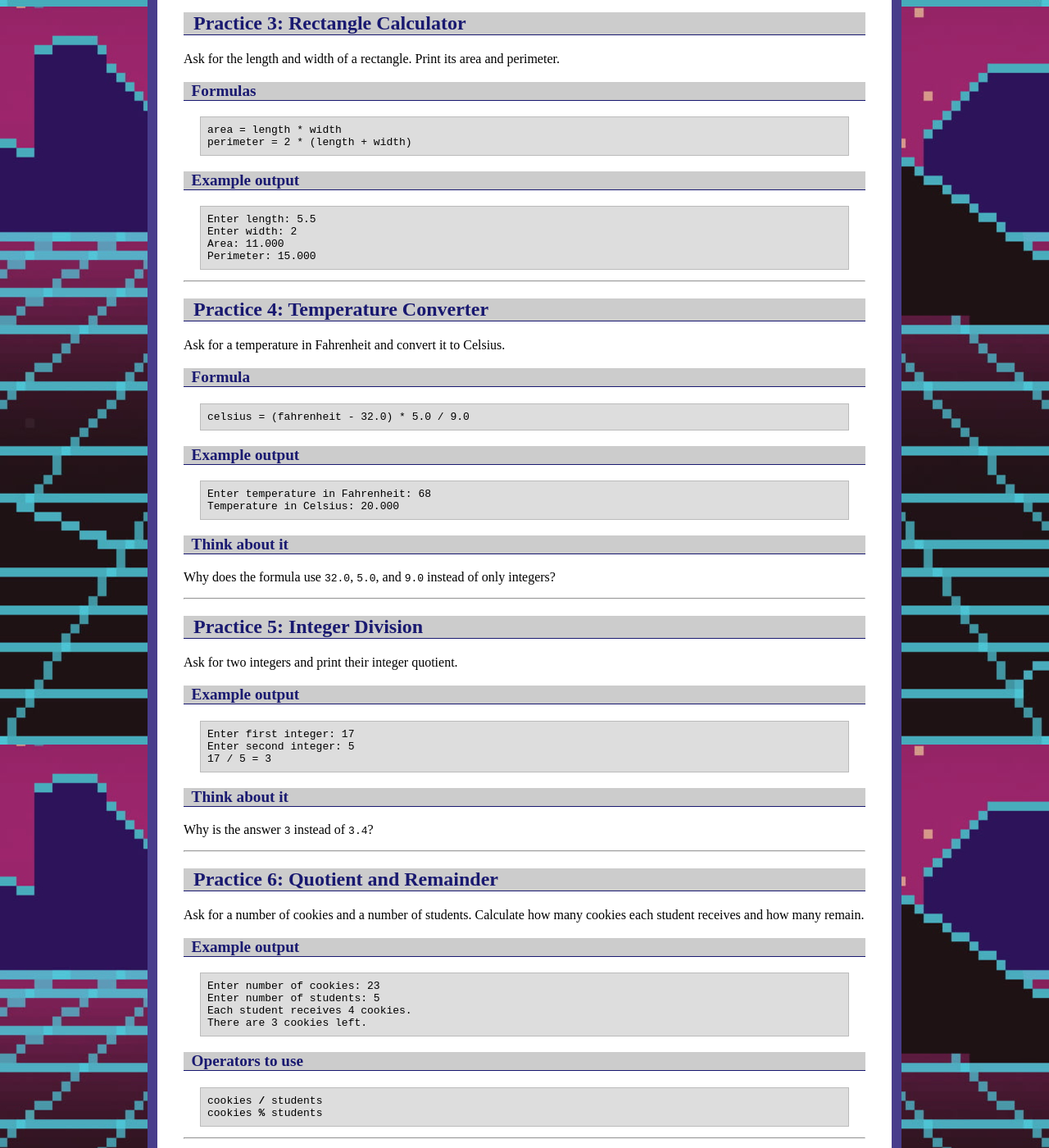
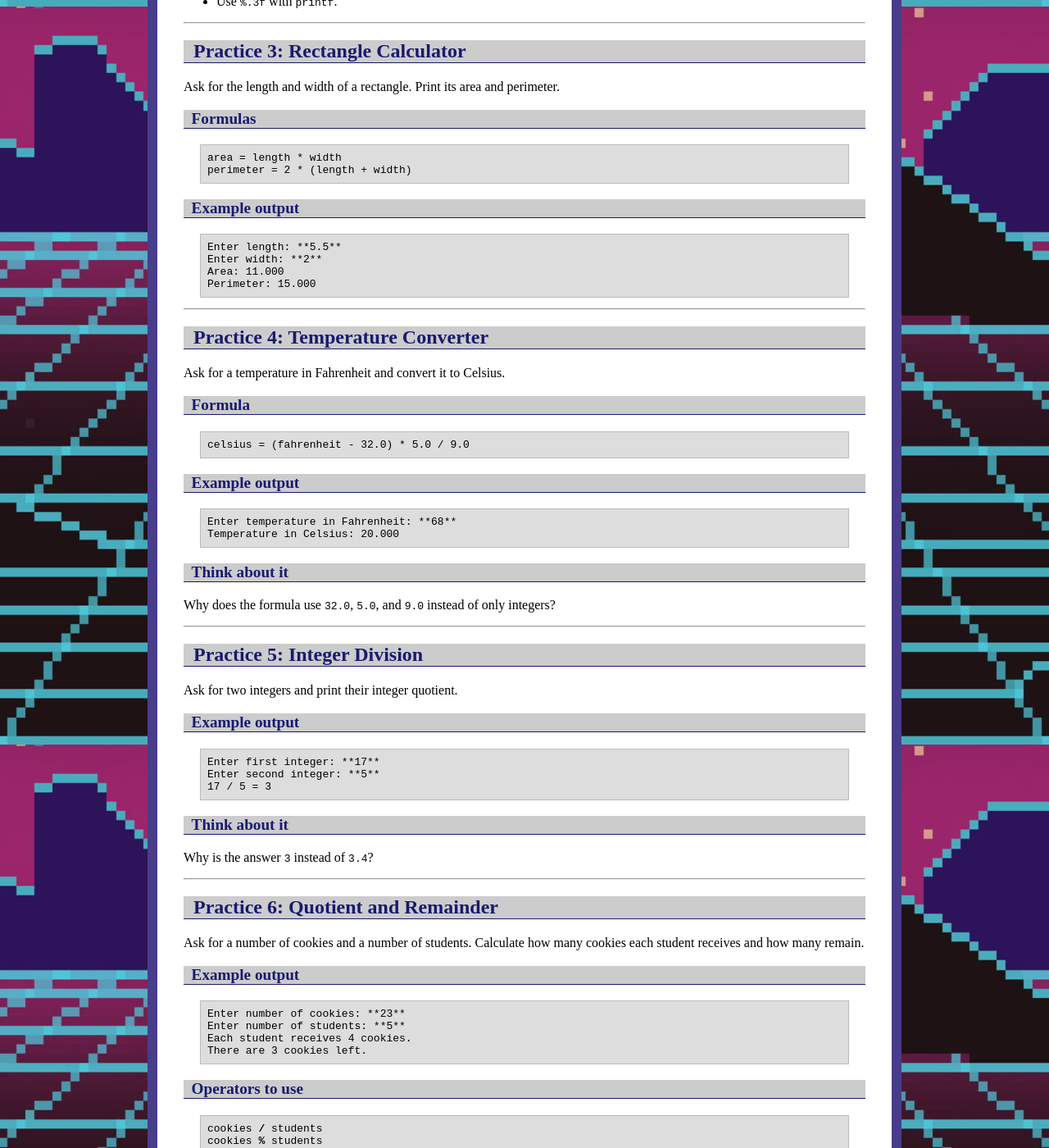
Before and after one commit to ycpcs/cs101-fall2026, a Jekyll site: the page built from practices/p1.md, in a window 1280 px wide and 1400 px high, scrolled down 892 px. Shown: the whole window at 82% size. Built offline with Jekyll 4.4.1, drawn with Linux system fonts in a browser that asks for light colours; some of the changed text lies outside the part shown.

Commit message:
Update p1.md

````diff
--- a/practices/p1.md
+++ b/practices/p1.md
@@ -10,7 +12,7 @@
 ### Example output
 
 ```text
-Enter a decimal value: 6.25
+Enter a decimal value: **6.25**
 You entered 6.250
 ```
 ### Starter code
@@ -40,8 +42,8 @@
 ### Example output
 
 ```text
-Enter first decimal value: 3.5
-Enter second decimal value: 2.25
+Enter first decimal value: **3.5**
+Enter second decimal value: **2.25**
 3.500 + 2.250 = 5.750
 ```
 
@@ -67,8 +69,8 @@
 ### Example output
 
 ```text
-Enter length: 5.5
-Enter width: 2
+Enter length: **5.5**
+Enter width: **2**
 Area: 11.000
 Perimeter: 15.000
 ```
@@ -88,7 +90,7 @@
 ### Example output
 
 ```text
-Enter temperature in Fahrenheit: 68
+Enter temperature in Fahrenheit: **68**
 Temperature in Celsius: 20.000
 ```
 
@@ -105,8 +107,8 @@
 ### Example output
 
 ```text
-Enter first integer: 17
-Enter second integer: 5
+Enter first integer: **17**
+Enter second integer: **5**
 17 / 5 = 3
 ```
 
@@ -123,8 +125,8 @@
 ### Example output
 
 ```text
-Enter number of cookies: 23
-Enter number of students: 5
+Enter number of cookies: **23**
+Enter number of students: **5**
 Each student receives 4 cookies.
 There are 3 cookies left.
 ```
@@ -145,7 +147,7 @@
 ### Example output
 
 ```text
-Enter total minutes: 135
+Enter total minutes: **135**
 135 minutes is 2 hours and 15 minutes.
 ```
 
@@ -199,8 +201,8 @@
 ### Example output
 
 ```text
-Enter first value: 9
-Enter second value: 4
+Enter first value: **9**
+Enter second value: **4**
 9.000 x 4.000 = 36.000
 9.000 / 4.000 = 2.250
 ```
@@ -222,12 +224,12 @@
 ### Example output
 
 ```text
-Enter two decimal values: 12.5 2.0
+Enter two decimal values: **12.5** **2.0**
 Sum: 14.500
 Product: 25.000
 
-Enter a number of items: 29
-Enter a group size: 6
+Enter a number of items: **29**
+Enter a group size: **6**
 Complete groups: 4
 Items remaining: 5
 
````
Also changed, not shown: other parts of practices/p1.md (+2 -0 lines).
